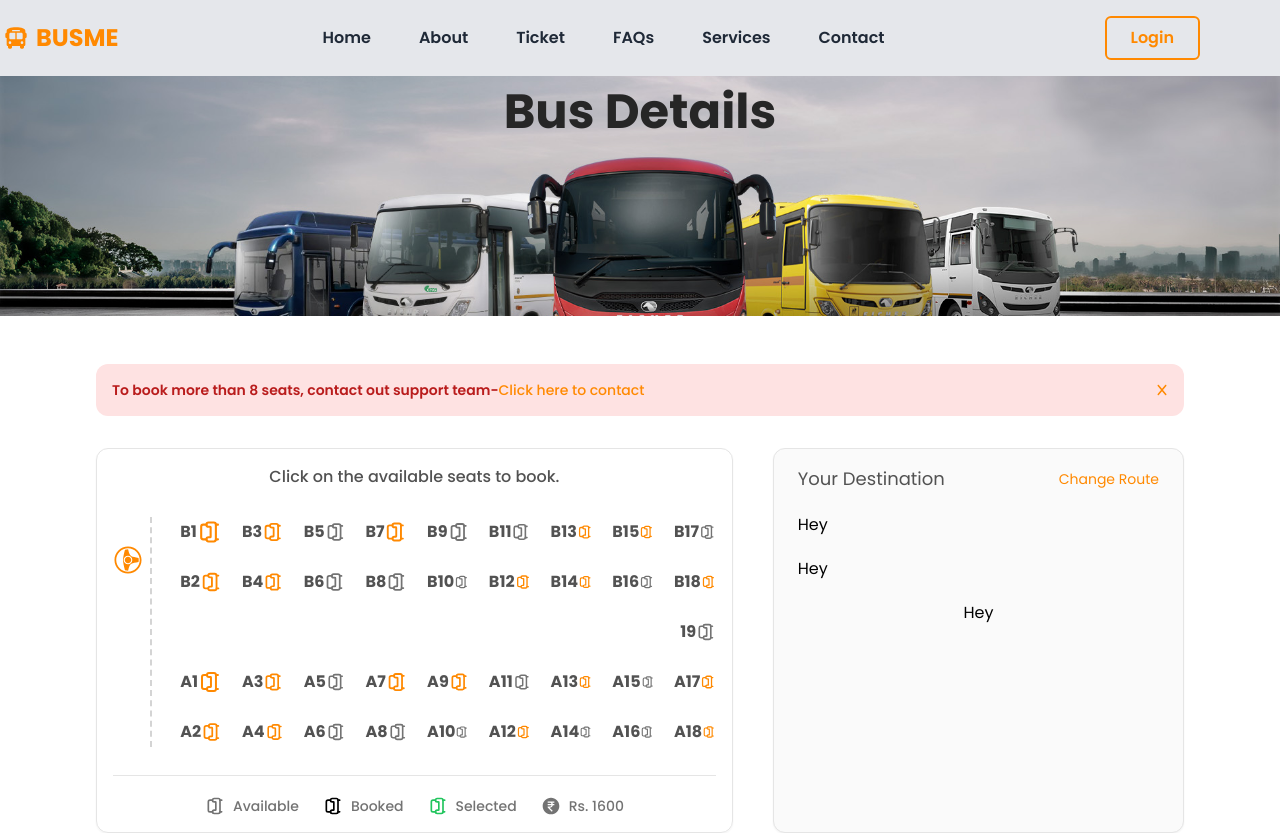
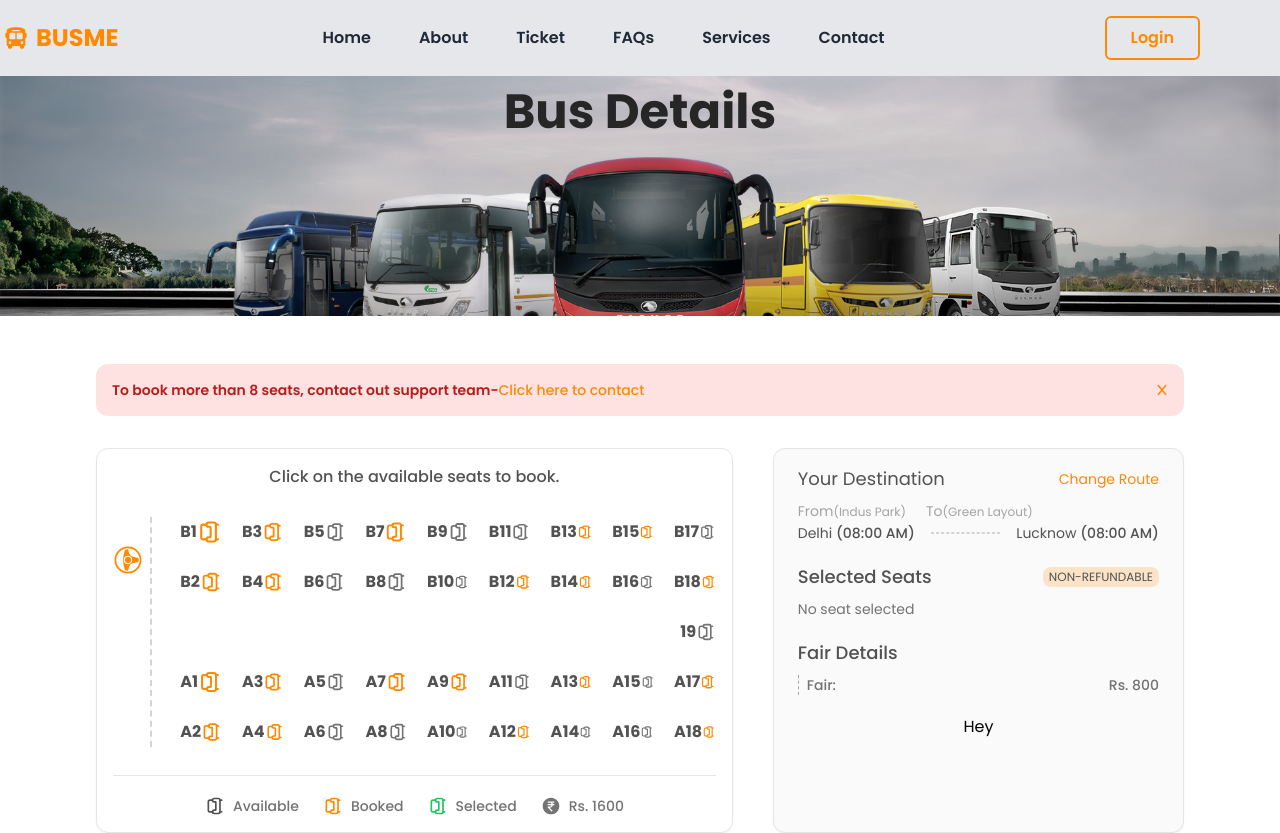
Before and after one commit to vikasprajapati-01/BusMe, a React (Vite) app in the folder frontend/: page /ticket/detail in a window 1280 px wide. Shown: the top 833 px of the page. Built offline with nearby package versions, Linux system fonts and the light colour scheme.

Commit message:
seat and ticket details

```diff
--- a/frontend/src/pages/ticket/busSeat/BusSeat.jsx
+++ b/frontend/src/pages/ticket/busSeat/BusSeat.jsx
@@ -151,17 +151,17 @@ function BusSeat() {
 
                     </div>
 
-                    {/* Booking info */}
+                    {/* Booking seat info */}
                     <div className="w-full flex items-center justify-center gap-6 border-t border-neutral-200 pt-5">
                         <div className="flex items-center gap-x-2">
-                            <LuArmchair className="text-xl text-neutral-500 -rotate-90" />
+                            <LuArmchair className="text-xl text-neutral-600 -rotate-90" />
                             <p className="text-sm text-neutral-500 font-medium">
                                 Available
                             </p>
                         </div>
 
                         <div className="flex items-center gap-x-2">
-                            <LuArmchair className="text-xl text-primary-500 -rotate-90" />
+                            <LuArmchair className="text-xl text-primary -rotate-90" />
                             <p className="text-sm text-neutral-500 font-medium">
                                 Booked
                             </p>
@@ -189,6 +189,7 @@ function BusSeat() {
             <div className="col-span-2 w-full space-y-5 bg-neutral-50 rounded-xl py-4 px-6 border border-neutral-200 shadow-sm">
 
                 <div className="w-full space-y-2">
+                    {/* Destination and Change route */}
                     <div className="w-full flex items-center justify-between">
                         <h1 className="text-lg text-neutral-600 font">
                             Your Destination
@@ -198,14 +199,86 @@ function BusSeat() {
                             Change Route
                         </Link>
                     </div>
+
+                    {/* From and To  */}
+                    <div className="space-y-0.5 w-full" >
+                        <div className="w-full flex items-center justify-bewteen gap-x-5">
+                            <p className="text-sm text-neutral-400 front-normal">
+                                From
+                                <span className="text-xs">
+                                    (Indus Park)
+                                </span>
+                            </p>
+
+                            <p className="text-sm text-neutral-400 front-normal">
+                                To
+                                <span className="text-xs">
+                                    (Green Layout)
+                                </span>
+                            </p>
+                        </div>
+
+                        <div className="w-full flex items-center justify-bewteen gap-x-4">
+                            <h1 className="text-sm text-neutral-600 front-normal">
+                                Delhi <span className="font-medium"> (08:00 AM) </span>
+                            </h1>
+
+                            <div className="flex-1 border-dashed border border-neutral-300" />
+
+                            <h1 className="text-sm text-neutral-600 front-normal">
+                                Lucknow <span className="font-medium"> (08:00 AM) </span>
+                            </h1>
+                        </div>
+                    </div>
                 </div>
 
                 <div className="w-full space-y-2">
-                    Hey
+                    {/* Selected seats heading */}
+                    <div className="w-full flex items-center justify-between">
+                        <h1 className="text-lg text-neutral-600 font-medium">
+                            Selected Seats
+                        </h1>
+
+                        <div className="bg-primary" />
+                        <div className="bg-primary/20 rounded-lg py-0.5 px-1.5 text-xs text-neutral-600 font-normal uppercase">
+                            Non-refundable
+                        </div>
+                    </div>
+
+                    {/* Selected seat list */}
+                    {
+                        selectedSeats.length > 0 ?
+                            <div className="w-full flex items-center gap-x-3 ">
+                                {
+                                    selectedSeats.map((seatId) => {
+                                        return (
+                                            <div key={seatId} className="w-9 h-9 bg-neutral-200/80 rounded-lg flex items-center justify-center text-base text-neutral-700 font-semibold">
+                                                {seatId}
+                                            </div>
+                                        )
+                                    })
+                                }
+                            </div>
+                            :
+                            <div className="w-full flex items-center gap-x-3 ">
+                                <p className="text-sm text-neutral-500 font-normal">No seat selected</p>
+                            </div>
+                    }
                 </div>
 
                 <div className="w-full space-y-2">
-                    Hey
+                    <h1 className="text-lg text-neutral-600 font-medium">
+                        Fair Details
+                    </h1>
+                    <div className="w-full flex items-center justify-between border-dashed border-l-[1.5px] border-neutral-400 pl-2">
+                        <h3 className="text-sm text-neutral-500 font-medium">
+                            Fair:
+                        </h3>
+
+                        <p className="text-sm text-neutral-500 font-medium">
+                            Rs. 800
+                        </p>
+                    </div>
                 </div>
 
                 <div className="w-full flex items-center justify-center">
```
